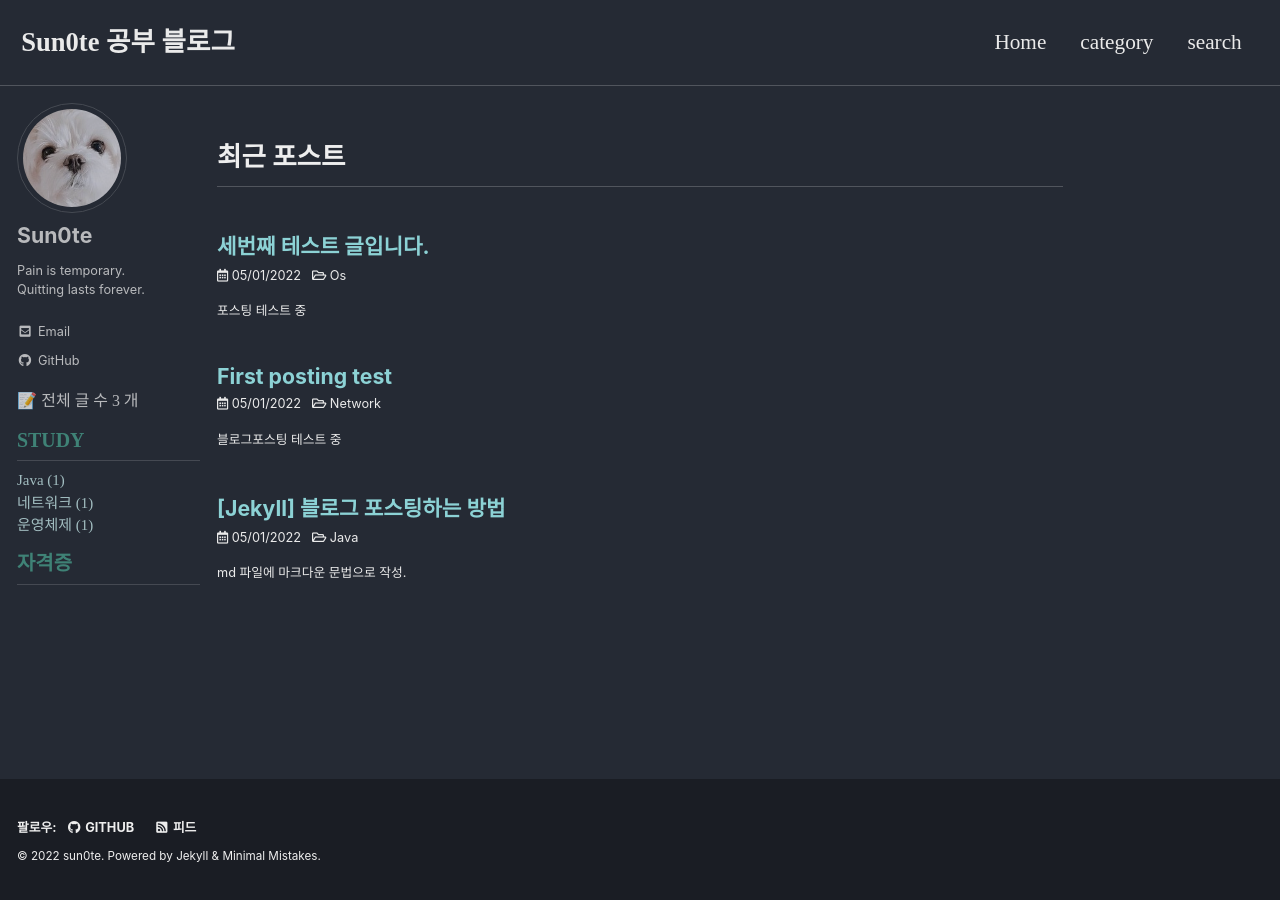
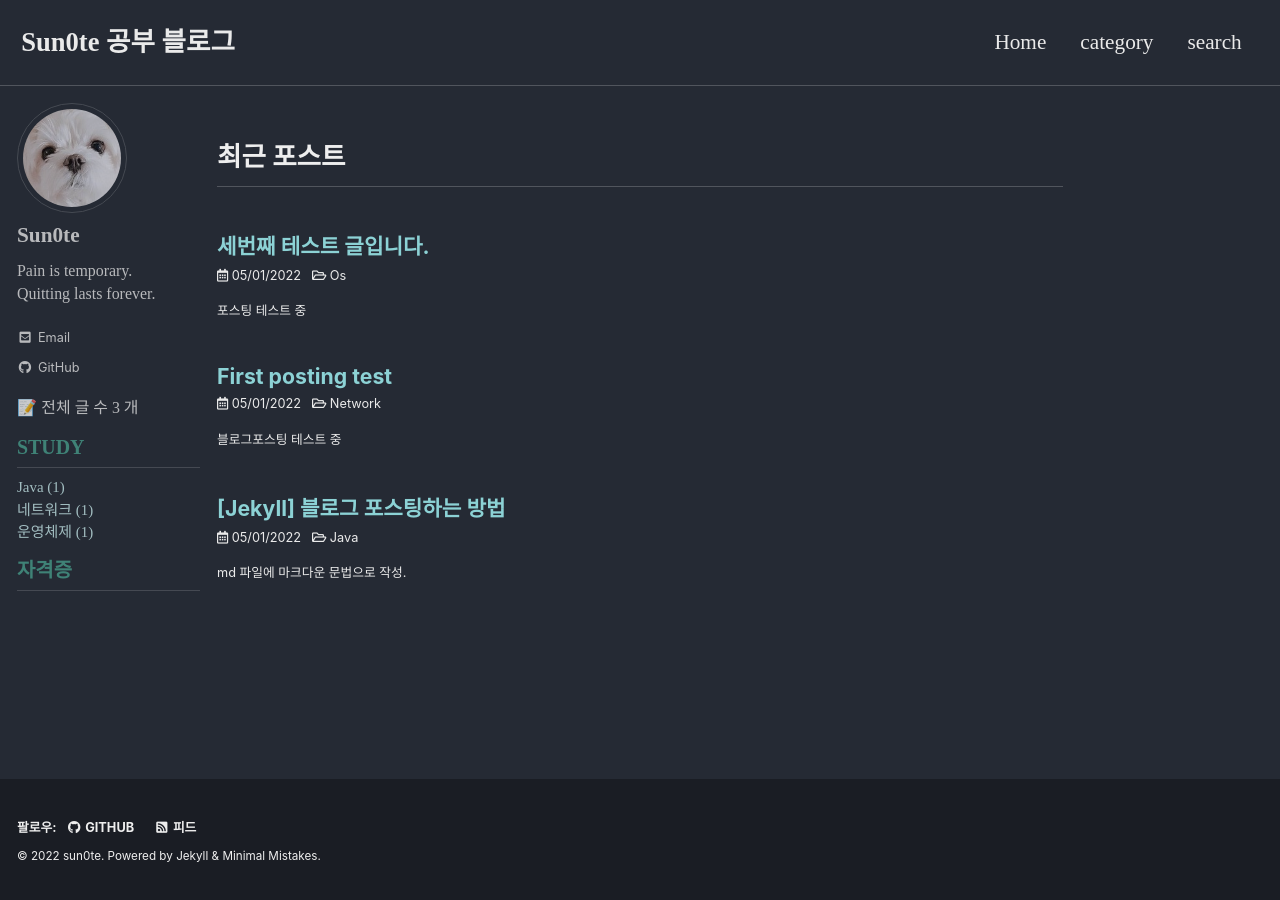
Before and after one commit to sun0te/sun0te.github.io, a Jekyll site: the page built from index.html, in a window 1280 px wide. Built offline with Jekyll 4.4.1, drawn with Linux system fonts in a browser that asks for light colours; cached includes are drawn as plain includes; some web fonts are replaced; the list of posts is cut into pages by our own code.

Commit message:
font 변경

```diff
--- a/_sass/minimal-mistakes/_navigation.scss
+++ b/_sass/minimal-mistakes/_navigation.scss
@@ -518,7 +518,7 @@
 /*
      Table of contents navigation
      ========================================================================== */
-//포스팅 목차 나열바
+//포스팅글 안의 목차 나열바
 .toc {
   font-family: $myfont_toc;
   color: $gray;
--- a/_sass/minimal-mistakes/_page.scss
+++ b/_sass/minimal-mistakes/_page.scss
@@ -71,9 +71,9 @@ body {
 .page__title {
   margin-top: 0;
   line-height: 1.2;
-  font-family: $sans-serif-narrow;
+  font-family: $myfont2;
   color: mix(rgb(207, 136, 66),$primary-color,35%);
-  //font-weight: bold;
+  font-weight: bold;
   //color: rgb(91, 124, 39);
   //color: mix(#fff, $primary-color, 40%);
 
@@ -432,7 +432,7 @@ body {
   @include breakpoint($large) {
     grid-template-columns: repeat(3, 1fr);
   }
-
+//카테고리 페이지의 맨위 카테고리 키워드들
   a {
     display: -webkit-box;
     display: -ms-flexbox;
@@ -443,7 +443,9 @@ body {
     justify-content: space-between;
     color: inherit;
     text-decoration: none;
-    border-bottom: 1px solid $border-color;
+    border-bottom: 2px solid $border-color;
+    font-family: $myfont2;
+    color: mix(#fff, $primary-color, 60%);
   }
 }
 
@@ -451,7 +453,7 @@ body {
   display: block;
   clear: both;
   color: $muted-text-color;
-  font-size: 0.6em;
+  font-size: 0.6em; //0.6em;
   text-transform: uppercase;
   text-align: right;
   text-decoration: none;
@@ -587,7 +589,7 @@ body {
 }
 
 .page__related-title {
-  margin-bottom: 10px;
+  margin-bottom: 20px;
   font-size: $type-size-6;
   text-transform: uppercase;
 }
--- a/_sass/minimal-mistakes/_sidebar.scss
+++ b/_sass/minimal-mistakes/_sidebar.scss
@@ -172,18 +172,28 @@
     margin-bottom: 10px;
   }
 }
+//프로필 name font
 .sidebar .author__name {
-  font-family: $sans-serif;
+  font-family: $myfont2;
   font-size: $type-size-4;
 }
 
 .author__bio {
   margin: 0;
+  font-family: $cursive;
+  font-size: $type-size-4;
 
   @include breakpoint($large) {
     margin-top: 10px;
     margin-bottom: 20px;
   }
+  p {
+    font-family: $cursive;
+    margin-top: 1.6px;
+    margin-bottom: 3px;
+  }
+
+
 }
 
 .author__urls-wrapper {
--- a/_sass/minimal-mistakes/_variables.scss
+++ b/_sass/minimal-mistakes/_variables.scss
@@ -20,7 +20,7 @@ $monospace: "Nanum Gothic Coding", Monaco, Consolas, "Lucida Console", monospace
 $myfont: "Cafe24SsurroundAir" !default; //set main.scss
 $myfont2: "S-CoreDream-3Light" !default; //set main.scss
 $myfont3: "IM_Hyemin-Bold" !default; //set main.scss
-$cursive: "LeeSeoyun" !default; //set main.scss
+$cursive: "KCC-eunyoung" !default; //set main.scss
 $myfont_toc: "Jeju Myeongjo" !default; //set main.scss
 $myfont_title: "MaruBuri-Regular" !default;
 //set default.html, minimal-mistakes.scss
--- a/assets/css/main.scss
+++ b/assets/css/main.scss
@@ -44,3 +44,10 @@
     font-weight: normal;
     font-style: normal;
 }
+
+@font-face {
+    font-family: 'KCC-eunyoung';
+    src: url('https://cdn.jsdelivr.net/gh/projectnoonnu/noonfonts_one@1.0/KCC-eunyoung-Regular.woff') format('woff');
+    font-weight: normal;
+    font-style: normal;
+}
```
